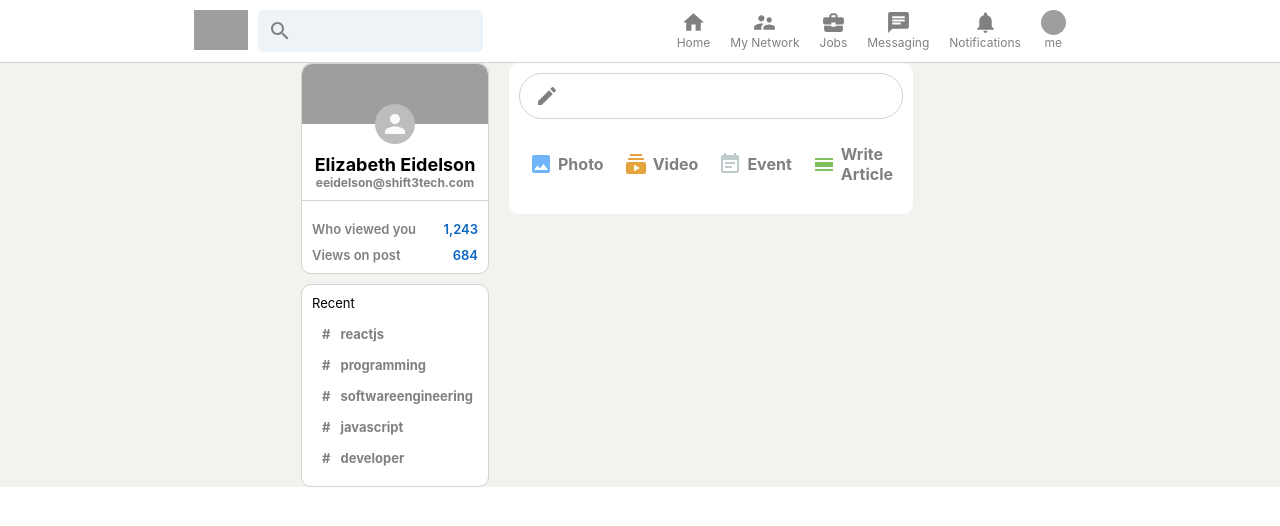
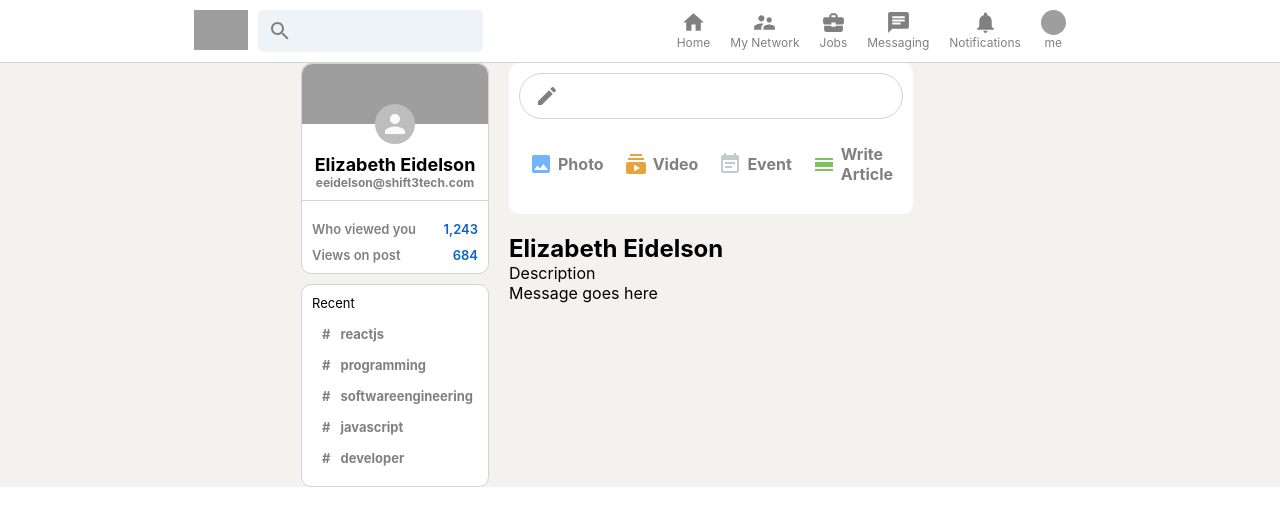
Before and after one commit to fluturecode/My_LinkedIn-React_Redux, a React (Create React App) app: page / in a window 1280 px wide. Shown: the top 526 px of the page. Built offline with nearby package versions, Linux system fonts and the light colour scheme; grey boxes are pictures that could not be loaded.

Commit message:
added Post.js and Post.css

```diff
--- a/src/components/Feed.js
+++ b/src/components/Feed.js
@@ -1,6 +1,7 @@
 import React from "react"
 import "./Feed.css"
 import InputOption from "./InputOption"
+import Post from "./Post.js"
 import CreateIcon from "@material-ui/icons/Create"
 import ImageIcon from "@material-ui/icons/Image"
 import SubscriptionsIcon from "@material-ui/icons/Subscriptions"
@@ -29,6 +30,12 @@ function Feed() {
 					/>
 				</div>
 			</div>
+
+			<Post
+				name='Elizabeth Eidelson'
+				description='This is a test'
+				message='Test message...'
+			/>
 		</div>
 	)
 }
--- /dev/null
+++ b/src/components/Post.js
@@ -0,0 +1,22 @@
+import React from "react"
+import "./Post.css"
+
+function Post({ name, description, message, photoUrl }) {
+	return (
+		<div className='post'>
+			<div className='post__header'>
+				{/* <Avatar /> */}
+				<div className='post__info'>
+					<h2>Elizabeth Eidelson</h2>
+					<p>Description</p>
+				</div>
+			</div>
+
+			<div className='post__body'>
+				<p>Message goes here</p>
+			</div>
+		</div>
+	)
+}
+
+export default Post
```
Also changed, not shown: src/components/Post.css (added), 1 other file (tests, documents, lock files or other folders).
